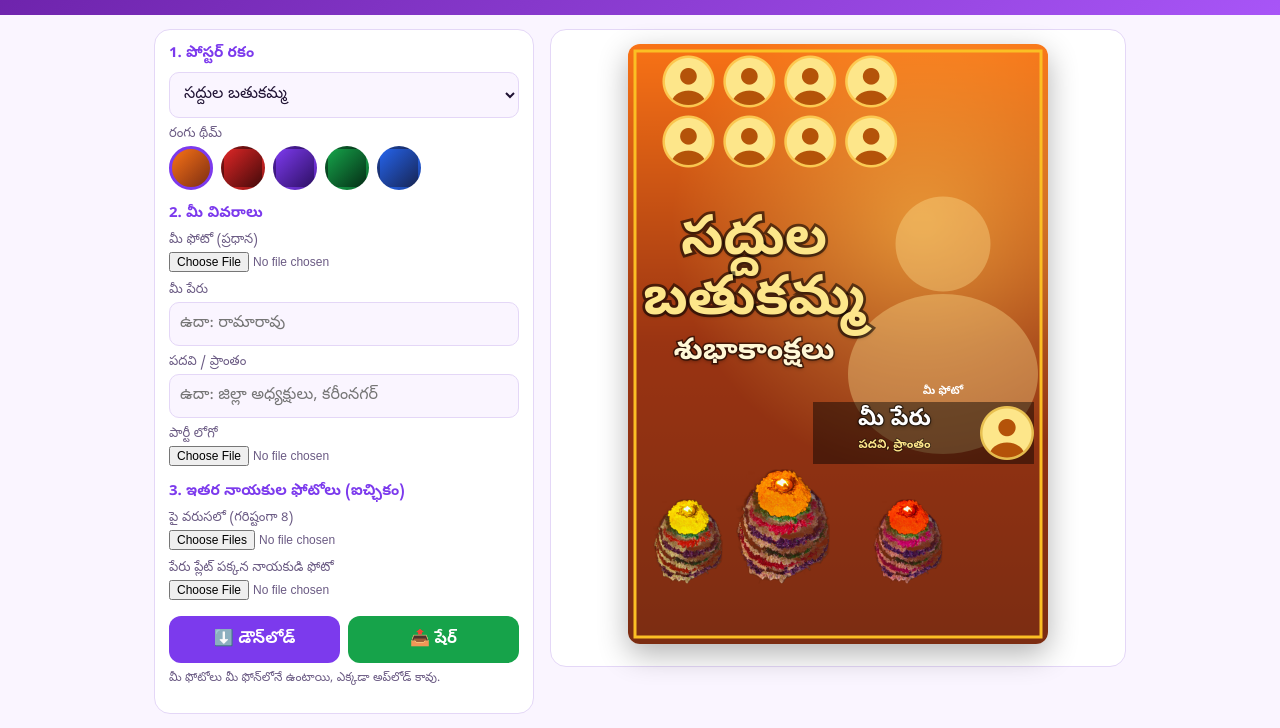
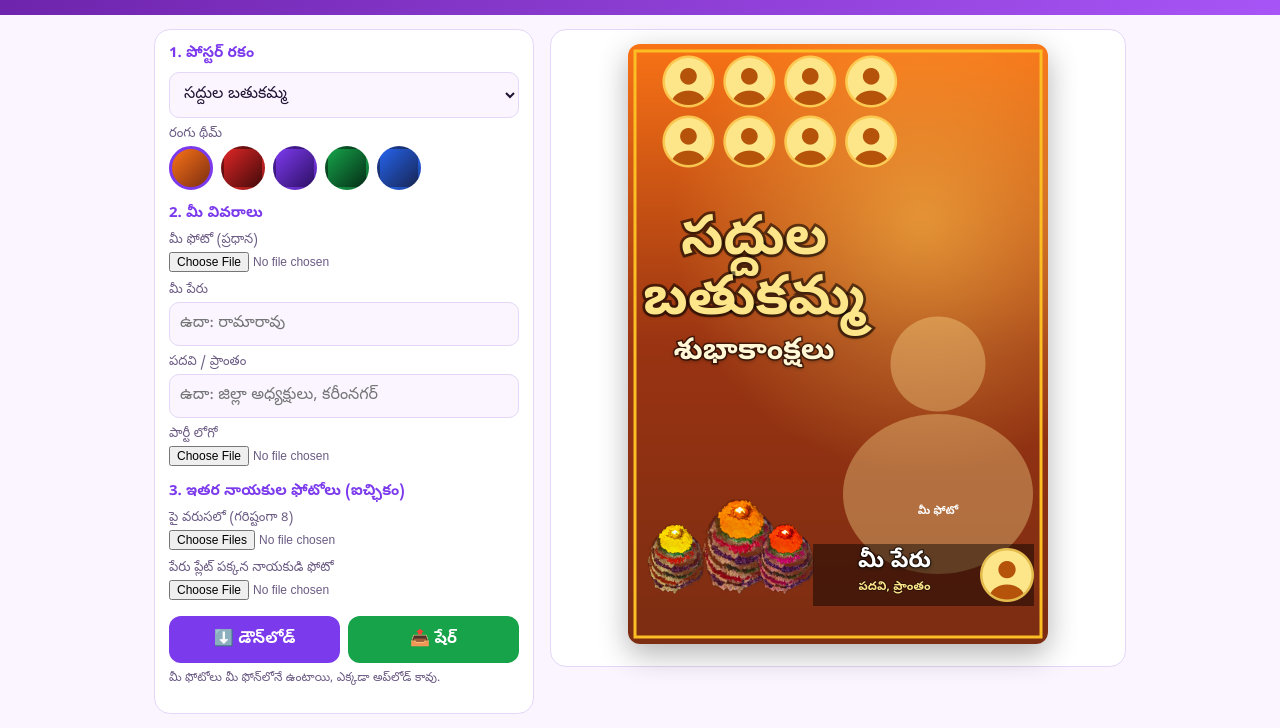
Before and after one commit to jananetha192-cell/poster, a plain HTML site: page maker.html in a window 1280 px wide. Shown: the part 75-803 px from the top of the page. Drawn offline with Linux system fonts and the light colour scheme.

Commit message:
maker.html: photo and name plate to bottom, cones to bottom-left

```diff
--- a/maker.html
+++ b/maker.html
@@ -111,7 +111,7 @@ function decor(k){
  const star=(px,py,r,c)=>{x.fillStyle=c;x.beginPath();for(let i=0;i<10;i++){const a=-Math.PI/2+i*Math.PI/5,q=i%2?r*.45:r;x.lineTo(px+q*Math.cos(a),py+q*Math.sin(a))}x.closePath();x.fill()};
  const lotus=(px,py,s)=>{for(let i=-2;i<=2;i++){x.save();x.translate(px,py);x.rotate(i*.4);el(0,-s*.6,s*.25,s*.6,i%2?'#f9a8d4':'#ec4899');x.restore()}};
  const wheel=(px,py,r,c)=>{x.strokeStyle=c;x.lineWidth=Math.max(2,r/10);x.beginPath();x.arc(px,py,r,0,7);x.stroke();x.lineWidth=Math.max(1,r/25);for(let i=0;i<24;i++){const a=i*Math.PI/12;x.beginPath();x.moveTo(px,py);x.lineTo(px+r*Math.cos(a),py+r*Math.sin(a));x.stroke()}};
- if(k=='bathu'){[[120,170,CONES[0]],[310,230,CONES[1]],[560,170,CONES[2]]].forEach(function(sp){var cx=sp[0],h=sp[1],im=sp[2];if(im&&im.complete&&im.naturalWidth){var w=h*im.naturalWidth/im.naturalHeight;x.drawImage(im,cx-w/2,1080-h,w,h)}})}
+ if(k=='bathu'){[[95,140,CONES[0]],[225,190,CONES[1]],[315,140,CONES[2]]].forEach(function(sp){var cx=sp[0],h=sp[1],im=sp[2];if(im&&im.complete&&im.naturalWidth){var w=h*im.naturalWidth/im.naturalHeight;x.drawImage(im,cx-w/2,1100-h,w,h)}})}
  else if(k=='bonalu'){[[170,990],[430,960],[690,990]].forEach(([px,py],i)=>{const s=i==1?120:90;el(px,py,s*.8,s*.7,'#c2410c');el(px,py-s*.7,s*.45,s*.2,'#ea580c');el(px,py-s*.9,s*.55,s*.1,'#fbbf24');el(px-s*.4,py-s*.95,s*.25,s*.08,'#16a34a');el(px+s*.4,py-s*.95,s*.25,s*.08,'#16a34a');diya(px,py-s*1.0,s*.3);for(let j=0;j<5;j++)el(px-s*.5+j*s*.25,py-s*.15,6,6,'#fde047')})}
  else if(k=='ganesh'){lotus(430,1000,140);diya(200,1000,55);diya(660,1000,55);star(430,880,18,'#fde047')}
  else if(k=='diya'){[[120,1010,40],[250,990,55],[430,975,80],[610,990,55],[740,1010,40]].forEach(([px,py,s])=>diya(px,py,s));for(let i=0;i<14;i++)star(40+i*58,800+(i%3)*30,6+(i%2)*4,'rgba(253,224,71,.8)')}
@@ -136,8 +136,8 @@ function draw(){
   if(n){const row1=tp.slice(0,Math.min(4,n)),row2=tp.slice(4);
     [row1,row2].forEach((row,ri)=>row.forEach((im,i)=>{const gap=(W*.58)/(Math.max(row.length,1)),cx=60+gap*(i+.5)+(ri?0:0),cy=75+ri*120;circ(im,cx,cy,52)}))}
   // main leader
-  if(!imgs.main&&!EXPORT){x.fillStyle='rgba(255,230,150,.35)';x.beginPath();x.arc(630,400,95,0,7);x.fill();x.beginPath();x.ellipse(630,660,190,160,0,0,7);x.fill();x.font=`600 22px ${FONT}`;x.textAlign='center';x.fillStyle='#fff';x.fillText('మీ ఫోటో',630,700)}
-  if(imgs.main){const px=W*.5,py=n?170:60,pw=W*.5-20,ph=640;
+  if(!imgs.main&&!EXPORT){x.fillStyle='rgba(255,230,150,.35)';x.beginPath();x.arc(620,640,95,0,7);x.fill();x.beginPath();x.ellipse(620,900,190,160,0,0,7);x.fill();x.font=`600 22px ${FONT}`;x.textAlign='center';x.fillStyle='#fff';x.fillText('మీ ఫోటో',620,940)}
+  if(imgs.main){const px=W*.5-40,py=520,pw=W-28-(W*.5-40),ph=640;
     const oc=document.createElement('canvas');oc.width=pw;oc.height=ph;const og=oc.getContext('2d');
     const s=Math.max(pw/imgs.main.width,ph/imgs.main.height)*1.05;const w=imgs.main.width*s,h=imgs.main.height*s;
     og.drawImage(imgs.main,(pw-w)/2,0,w,h);
@@ -156,16 +156,16 @@ function draw(){
   decor(D);
   // name
   const nm=$('name').value||'మీ పేరు',rl=$('role').value||'పదవి, ప్రాంతం';
-  if(nm||rl){x.fillStyle='rgba(0,0,0,.45)';x.fillRect(W*.5-50,716,W-28-(W*.5-50),124);
+  if(nm||rl){x.fillStyle='rgba(0,0,0,.45)';x.fillRect(W*.5-50,1000,W-28-(W*.5-50),124);
     const TW=306,TCX=533;
-    if(nm){let ns=46;x.font=`800 ${ns}px ${FONT}`;while(ns>22&&x.measureText(nm).width>TW){ns-=2;x.font=`800 ${ns}px ${FONT}`}ctext(nm,TCX,762,ns,'#fff',TW)}
+    if(nm){let ns=46;x.font=`800 ${ns}px ${FONT}`;while(ns>22&&x.measureText(nm).width>TW){ns-=2;x.font=`800 ${ns}px ${FONT}`}ctext(nm,TCX,1046,ns,'#fff',TW)}
     if(rl){x.textAlign='center';x.lineWidth=3;x.strokeStyle='rgba(0,0,0,.5)';x.fillStyle='#fde68a';
       let rs=24;x.font=`600 ${rs}px ${FONT}`;while(rs>16&&x.measureText(rl).width>TW){rs--;x.font=`600 ${rs}px ${FONT}`}
-      if(x.measureText(rl).width<=TW){x.strokeText(rl,TCX,808,TW);x.fillText(rl,TCX,808,TW)}
+      if(x.measureText(rl).width<=TW){x.strokeText(rl,TCX,1092,TW);x.fillText(rl,TCX,1092,TW)}
       else{const ws=rl.split(' '),m=Math.ceil(ws.length/2),ra=ws.slice(0,m).join(' '),rb=ws.slice(m).join(' ');
         let r2=20;x.font=`600 ${r2}px ${FONT}`;while(r2>13&&(x.measureText(ra).width>TW||x.measureText(rb).width>TW)){r2--;x.font=`600 ${r2}px ${FONT}`}
-        x.strokeText(ra,TCX,794,TW);x.fillText(ra,TCX,794,TW);x.strokeText(rb,TCX,822,TW);x.fillText(rb,TCX,822,TW)}}
-    circ(imgs.bot[0]||null,758,778,54)}
+        x.strokeText(ra,TCX,1078,TW);x.fillText(ra,TCX,1078,TW);x.strokeText(rb,TCX,1106,TW);x.fillText(rb,TCX,1106,TW)}}
+    circ(imgs.bot[0]||null,758,1062,54)}
   // logo
   if(imgs.logo){const r=110,s=Math.min(r/imgs.logo.width,r/imgs.logo.height);x.fillStyle='#fff';x.beginPath();x.arc(90,1090,56,0,7);x.fill();x.drawImage(imgs.logo,90-imgs.logo.width*s/2,1090-imgs.logo.height*s/2,imgs.logo.width*s,imgs.logo.height*s)}
 }
```
